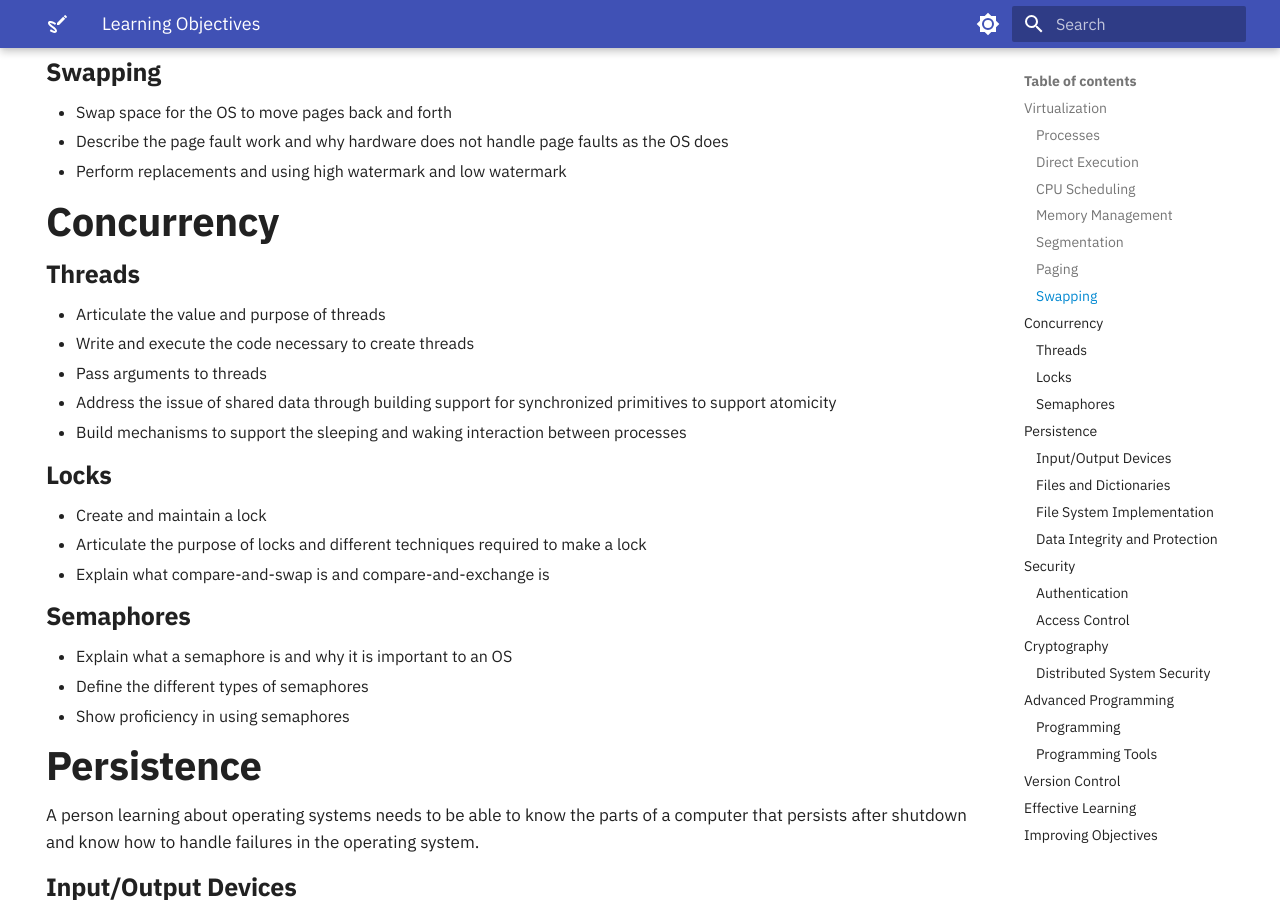
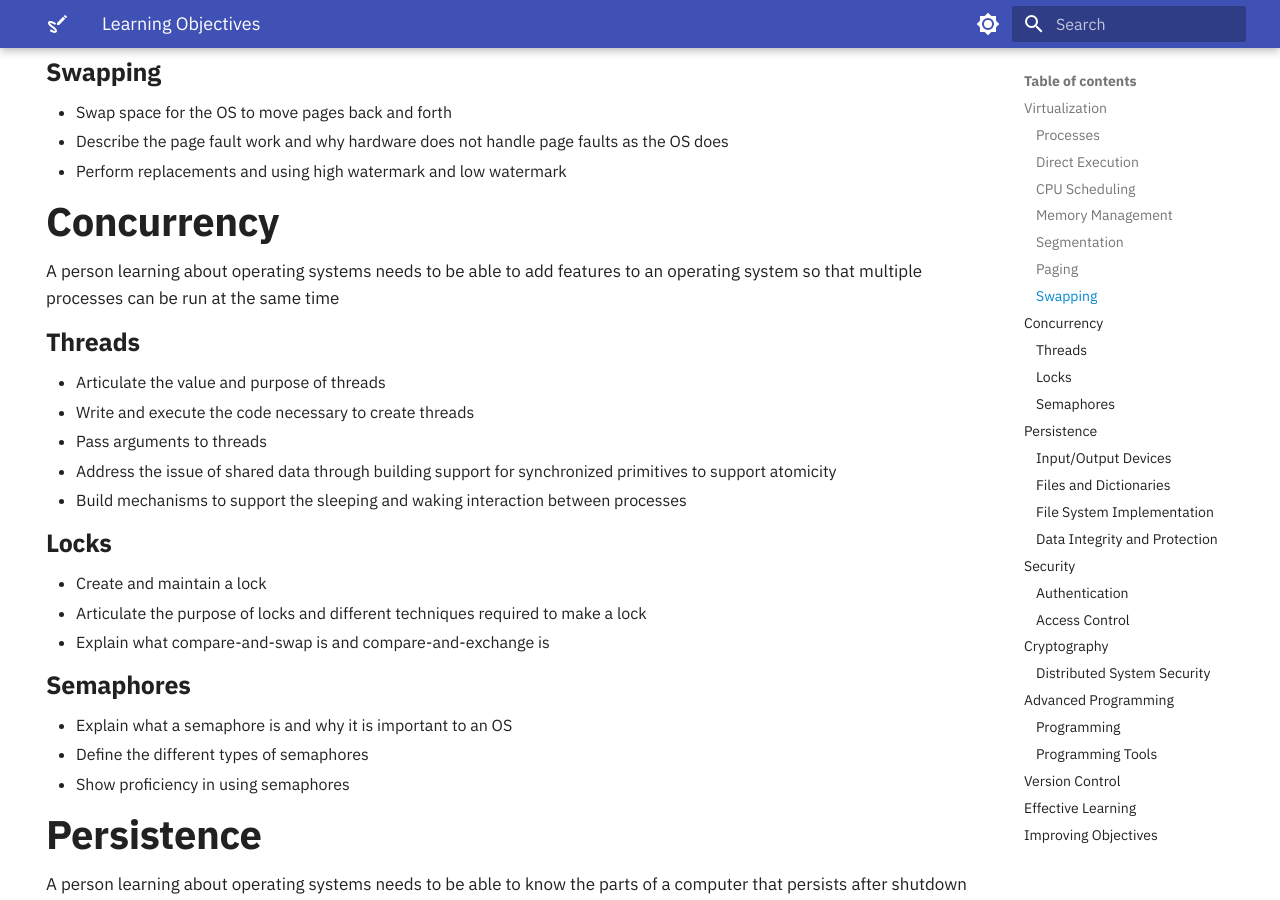
Before and after one commit to OS-Sketch/www.os-sketch.com, an MkDocs documentation site: the page built from docs/operating-systems/learning-objectives.md, in a window 1280 px wide and 900 px high, scrolled down 1521 px. Built offline with MkDocs 1.6.1 and Material for MkDocs 9.7.7, drawn with Linux system fonts in a browser that asks for light colours.

Commit message:
docs: Add introduction to Concurrency section

```diff
--- a/docs/operating-systems/learning-objectives.md
+++ b/docs/operating-systems/learning-objectives.md
@@ -81,6 +81,9 @@
 - Perform replacements and using high watermark and low watermark
 
 ## Concurrency
+
+A person learning about operating systems needs to be able to add features to an operating system so that
+multiple processes can be run at the same time
 
 ### Threads
 
```
